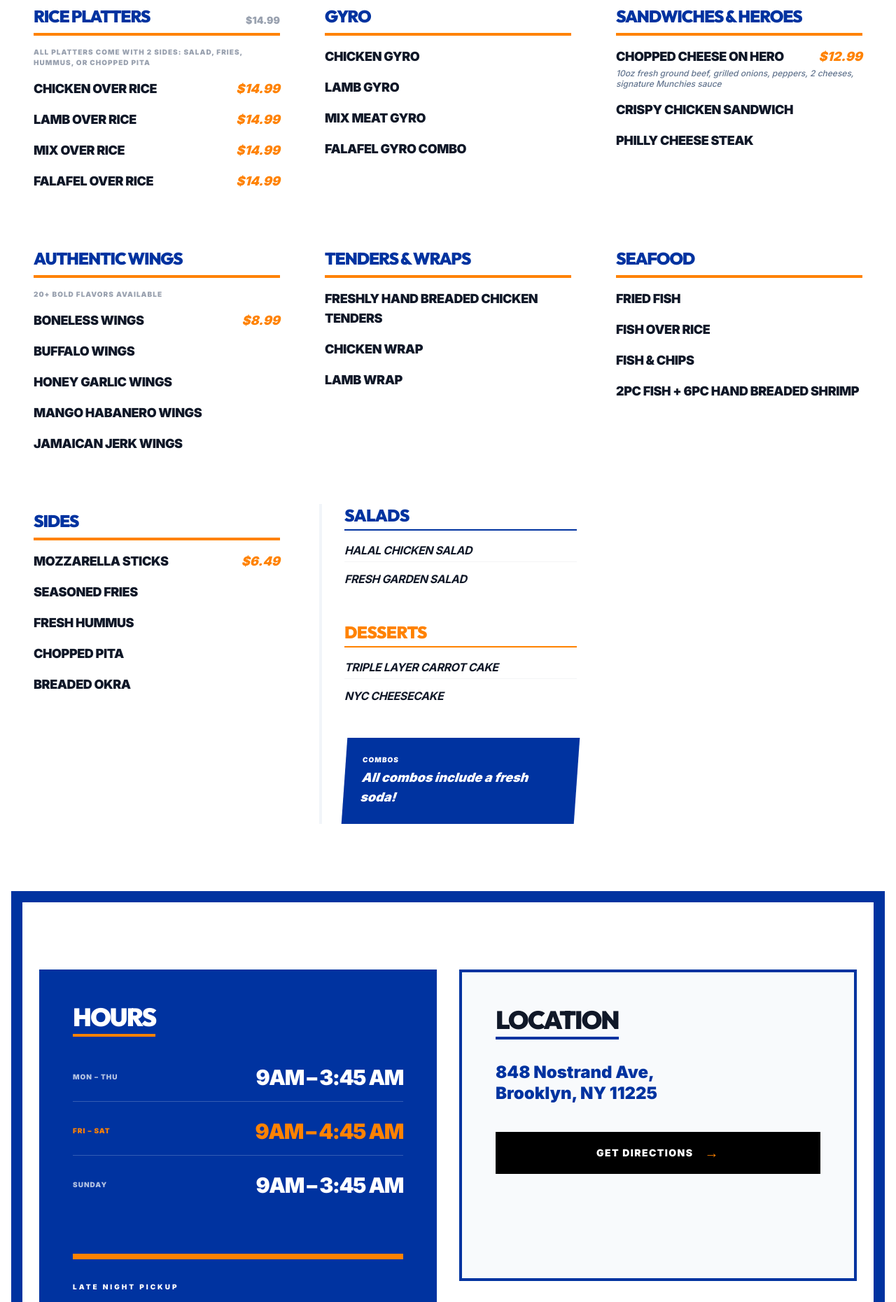
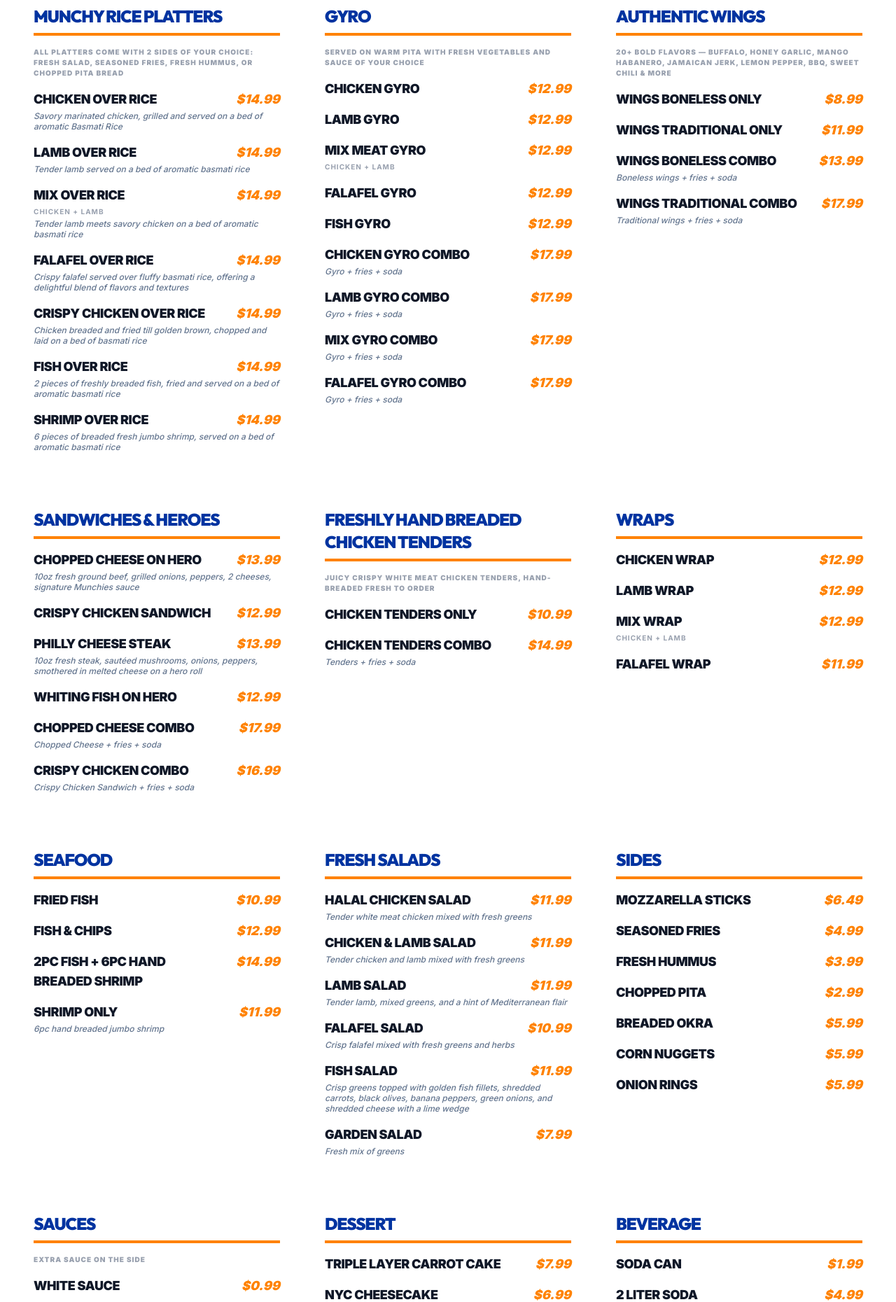
Before and after one commit to JoshKnowsCode/the-munchies-web, a React (Vite) app in the folder the-munchies---nyc-halal-fast-food/: page / in a window 1280 px wide. Shown: the part 2080-3940 px from the top of the page at 70% size. Built offline with nearby package versions, Linux system fonts and the light colour scheme.

Commit message:
Update menu categories and item descriptions

```diff
--- a/the-munchies---nyc-halal-fast-food/src/App.tsx
+++ b/the-munchies---nyc-halal-fast-food/src/App.tsx
@@ -47,63 +47,96 @@ interface MenuCategory {
 const MENU_CATEGORIES: MenuCategory[] = [
   {
     id: 'rice-platters',
-    title: 'Rice Platters',
-    description: 'All platters come with 2 sides: salad, fries, hummus, or chopped pita',
+    title: 'Munchy Rice Platters',
+    description: 'All platters come with 2 sides of your choice: fresh salad, seasoned fries, fresh hummus, or chopped pita bread',
     items: [
-      { name: 'Chicken Over Rice', price: '$14.99' },
-      { name: 'Lamb Over Rice', price: '$14.99' },
-      { name: 'Mix Over Rice', price: '$14.99', sub: 'Chicken + Lamb' },
-      { name: 'Falafel Over Rice', price: '$14.99' },
+      { name: 'Chicken Over Rice', price: '$14.99', description: 'Savory marinated chicken, grilled and served on a bed of aromatic Basmati Rice' },
+      { name: 'Lamb Over Rice', price: '$14.99', description: 'Tender lamb served on a bed of aromatic basmati rice' },
+      { name: 'Mix Over Rice', price: '$14.99', sub: 'Chicken + Lamb', description: 'Tender lamb meets savory chicken on a bed of aromatic basmati rice' },
+      { name: 'Falafel Over Rice', price: '$14.99', description: 'Crispy falafel served over fluffy basmati rice, offering a delightful blend of flavors and textures' },
+      { name: 'Crispy Chicken Over Rice', price: '$14.99', description: 'Chicken breaded and fried till golden brown, chopped and laid on a bed of basmati rice' },
+      { name: 'Fish Over Rice', price: '$14.99', description: '2 pieces of freshly breaded fish, fried and served on a bed of aromatic basmati rice' },
+      { name: 'Shrimp Over Rice', price: '$14.99', description: '6 pieces of breaded fresh jumbo shrimp, served on a bed of aromatic basmati rice' },
     ],
   },
   {
     id: 'gyro',
     title: 'Gyro',
+    description: 'Served on warm pita with fresh vegetables and sauce of your choice',
     items: [
-      { name: 'Chicken Gyro', price: '' },
-      { name: 'Lamb Gyro', price: '' },
-      { name: 'Mix Meat Gyro', price: '' },
-      { name: 'Falafel Gyro Combo', price: '' },
+      { name: 'Chicken Gyro', price: '$12.99' },
+      { name: 'Lamb Gyro', price: '$12.99' },
+      { name: 'Mix Meat Gyro', price: '$12.99', sub: 'Chicken + Lamb' },
+      { name: 'Falafel Gyro', price: '$12.99' },
+      { name: 'Fish Gyro', price: '$12.99' },
+      { name: 'Chicken Gyro Combo', price: '$17.99', description: 'Gyro + fries + soda' },
+      { name: 'Lamb Gyro Combo', price: '$17.99', description: 'Gyro + fries + soda' },
+      { name: 'Mix Gyro Combo', price: '$17.99', description: 'Gyro + fries + soda' },
+      { name: 'Falafel Gyro Combo', price: '$17.99', description: 'Gyro + fries + soda' },
+    ],
+  },
+  {
+    id: 'wings',
+    title: 'Authentic Wings',
+    description: '20+ bold flavors — Buffalo, Honey Garlic, Mango Habanero, Jamaican Jerk, Lemon Pepper, BBQ, Sweet Chili & more',
+    items: [
+      { name: 'Wings Boneless Only', price: '$8.99' },
+      { name: 'Wings Traditional Only', price: '$11.99' },
+      { name: 'Wings Boneless Combo', price: '$13.99', description: 'Boneless wings + fries + soda' },
+      { name: 'Wings Traditional Combo', price: '$17.99', description: 'Traditional wings + fries + soda' },
     ],
   },
   {
     id: 'sandwiches',
     title: 'Sandwiches & Heroes',
     items: [
-      { name: 'Chopped Cheese on Hero', price: '$12.99', description: '10oz fresh ground beef, grilled onions, peppers, 2 cheeses, signature Munchies sauce' },
-      { name: 'Crispy Chicken Sandwich', price: '' },
-      { name: 'Philly Cheese Steak', price: '' },
+      { name: 'Chopped Cheese on Hero', price: '$13.99', description: '10oz fresh ground beef, grilled onions, peppers, 2 cheeses, signature Munchies sauce' },
+      { name: 'Crispy Chicken Sandwich', price: '$12.99' },
+      { name: 'Philly Cheese Steak', price: '$13.99', description: '10oz fresh steak, sautéed mushrooms, onions, peppers, smothered in melted cheese on a hero roll' },
+      { name: 'Whiting Fish on Hero', price: '$12.99' },
+      { name: 'Chopped Cheese Combo', price: '$17.99', description: 'Chopped Cheese + fries + soda' },
+      { name: 'Crispy Chicken Combo', price: '$16.99', description: 'Crispy Chicken Sandwich + fries + soda' },
     ],
   },
   {
-    id: 'wings',
-    title: 'Authentic Wings',
-    description: '20+ bold flavors available',
+    id: 'tenders',
+    title: 'Freshly Hand Breaded Chicken Tenders',
+    description: 'Juicy crispy white meat chicken tenders, hand-breaded fresh to order',
     items: [
-      { name: 'Boneless Wings', price: '$8.99' },
-      { name: 'Buffalo Wings', price: '' },
-      { name: 'Honey Garlic Wings', price: '' },
-      { name: 'Mango Habanero Wings', price: '' },
-      { name: 'Jamaican Jerk Wings', price: '' },
+      { name: 'Chicken Tenders Only', price: '$10.99' },
+      { name: 'Chicken Tenders Combo', price: '$14.99', description: 'Tenders + fries + soda' },
     ],
   },
   {
-    id: 'tenders-wraps',
-    title: 'Tenders & Wraps',
+    id: 'wraps',
+    title: 'Wraps',
     items: [
-      { name: 'Freshly Hand Breaded Chicken Tenders', price: '' },
-      { name: 'Chicken Wrap', price: '' },
-      { name: 'Lamb Wrap', price: '' },
+      { name: 'Chicken Wrap', price: '$12.99' },
+      { name: 'Lamb Wrap', price: '$12.99' },
+      { name: 'Mix Wrap', price: '$12.99', sub: 'Chicken + Lamb' },
+      { name: 'Falafel Wrap', price: '$11.99' },
     ],
   },
   {
     id: 'seafood',
     title: 'Seafood',
     items: [
-      { name: 'Fried Fish', price: '' },
-      { name: 'Fish Over Rice', price: '' },
-      { name: 'Fish & Chips', price: '' },
-      { name: '2pc Fish + 6pc Hand Breaded Shrimp', price: '' },
+      { name: 'Fried Fish', price: '$10.99' },
+      { name: 'Fish & Chips', price: '$12.99' },
+      { name: '2pc Fish + 6pc Hand Breaded Shrimp', price: '$14.99' },
+      { name: 'Shrimp Only', price: '$11.99', description: '6pc hand breaded jumbo shrimp' },
+    ],
+  },
+  {
+    id: 'salads',
+    title: 'Fresh Salads',
+    items: [
+      { name: 'Halal Chicken Salad', price: '$11.99', description: 'Tender white meat chicken mixed with fresh greens' },
+      { name: 'Chicken & Lamb Salad', price: '$11.99', description: 'Tender chicken and lamb mixed with fresh greens' },
+      { name: 'Lamb Salad', price: '$11.99', description: 'Tender lamb, mixed greens, and a hint of Mediterranean flair' },
+      { name: 'Falafel Salad', price: '$10.99', description: 'Crisp falafel mixed with fresh greens and herbs' },
+      { name: 'Fish Salad', price: '$11.99', description: 'Crisp greens topped with golden fish fillets, shredded carrots, black olives, banana peppers, green onions, and shredded cheese with a lime wedge' },
+      { name: 'Garden Salad', price: '$7.99', description: 'Fresh mix of greens' },
     ],
   },
   {
@@ -111,10 +144,51 @@ const MENU_CATEGORIES: MenuCategory[] = [
     title: 'Sides',
     items: [
       { name: 'Mozzarella Sticks', price: '$6.49' },
-      { name: 'Seasoned Fries', price: '' },
-      { name: 'Fresh Hummus', price: '' },
-      { name: 'Chopped Pita', price: '' },
-      { name: 'Breaded Okra', price: '' },
+      { name: 'Seasoned Fries', price: '$4.99' },
+      { name: 'Fresh Hummus', price: '$3.99' },
+      { name: 'Chopped Pita', price: '$2.99' },
+      { name: 'Breaded Okra', price: '$5.99' },
+      { name: 'Corn Nuggets', price: '$5.99' },
+      { name: 'Onion Rings', price: '$5.99' },
+    ],
+  },
+  {
+    id: 'sauces',
+    title: 'Sauces',
+    description: 'Extra sauce on the side',
+    items: [
+      { name: 'White Sauce', price: '$0.99' },
+      { name: 'Hot Sauce', price: '$0.99' },
+      { name: 'Munchies Signature Sauce', price: '$0.99' },
+      { name: 'Sweet Chili Sauce', price: '$0.99' },
+      { name: 'BBQ Sauce', price: '$0.99' },
+      { name: 'Honey Garlic Sauce', price: '$0.99' },
+      { name: 'Mango Habanero Sauce', price: '$0.99' },
+      { name: 'Jamaican Jerk Sauce', price: '$0.99' },
+      { name: 'Green Sauce', price: '$0.99' },
+    ],
+  },
+  {
+    id: 'desserts',
+    title: 'Dessert',
+    items: [
+      { name: 'Triple Layer Carrot Cake', price: '$7.99' },
+      { name: 'NYC Cheesecake', price: '$6.99' },
+      { name: 'NY Style Strawberry Cheesecake', price: '$7.99' },
+      { name: 'Layered Chocolate Cake', price: '$7.99', description: 'Addictive ganache sauce with moist cake — arguably the best chocolate cake in Brooklyn' },
+      { name: 'Oreo Mousse Cake', price: '$7.99', description: 'Velvety texture, not too sweet' },
+      { name: 'Tres Leches Sundae Cup', price: '$6.99', description: 'Like a mad tasty pudding cake' },
+    ],
+  },
+  {
+    id: 'beverages',
+    title: 'Beverage',
+    items: [
+      { name: 'Soda Can', price: '$1.99' },
+      { name: '2 Liter Soda', price: '$4.99' },
+      { name: 'Water', price: '$1.50' },
+      { name: 'Juice', price: '$2.99' },
+      { name: "Munchies Juice (Grandma Punch)", price: '$3.00' },
     ],
   },
 ];
@@ -229,7 +303,6 @@ const MenuCard = ({ category }: { category: MenuCategory, key?: string | number
   <div className="bg-white p-2 transition-all group" id={`menu-cat-${category.id}`}>
     <div className="flex justify-between items-end mb-4 border-b-4 border-munchies-orange pb-2">
       <h3 className="text-2xl font-black text-munchies-blue uppercase tracking-tighter font-display">{category.title}</h3>
-      {category.id === 'rice-platters' && <span className="font-black text-gray-400 text-sm">$14.99</span>}
     </div>
     {category.description && (
       <p className="text-[10px] uppercase font-black text-gray-400 mb-4 tracking-widest">{category.description}</p>
@@ -241,6 +314,9 @@ const MenuCard = ({ category }: { category: MenuCategory, key?: string | number
             <span className="font-black text-gray-900 text-lg group-hover/item:text-munchies-blue transition-colors uppercase tracking-tight">{item.name}</span>
             {item.price && <span className="font-black text-munchies-orange whitespace-nowrap text-lg italic">{item.price}</span>}
           </div>
+          {item.sub && (
+            <p className="text-[10px] uppercase font-bold text-gray-400 tracking-widest">{item.sub}</p>
+          )}
           {item.description && (
             <p className="text-xs text-slate-500 leading-tight font-medium italic">{item.description}</p>
           )}
@@ -365,37 +441,15 @@ export default function App() {
               <MenuCard key={cat.id} category={cat} />
             ))}
 
-            {/* Special Categories Small Cards */}
-            <div className="flex flex-col gap-12 border-l-4 border-slate-100 pl-8">
-               <div className="group">
-                  <h3 className="text-2xl font-black mb-4 text-munchies-blue uppercase tracking-tight font-display border-b-2 border-munchies-blue pb-1">
-                    Salads
-                  </h3>
-                  <div className="space-y-3 font-bold uppercase tracking-tight italic">
-                    <div className="flex justify-between border-b border-gray-100 pb-1">
-                       <span>Halal Chicken Salad</span>
-                    </div>
-                    <div className="flex justify-between">
-                       <span>Fresh Garden Salad</span>
-                    </div>
-                  </div>
-               </div>
-               <div className="group">
-                  <h3 className="text-2xl font-black mb-4 text-munchies-orange uppercase tracking-tight font-display border-b-2 border-munchies-orange pb-1">
-                    Desserts
-                  </h3>
-                  <div className="space-y-3 font-bold uppercase tracking-tight italic">
-                    <div className="flex justify-between border-b border-gray-100 pb-1">
-                       <span>Triple Layer Carrot Cake</span>
-                    </div>
-                    <div className="flex justify-between">
-                       <span>NYC Cheesecake</span>
-                    </div>
-                  </div>
-               </div>
+            {/* Combos Banner */}
+            <div className="flex flex-col gap-8 border-l-4 border-slate-100 pl-8">
                <div className="bg-munchies-blue p-6 text-white skew-x-[-4deg]">
                  <p className="text-[10px] font-black uppercase tracking-widest mb-1">Combos</p>
                  <p className="text-lg font-black italic">All combos include a fresh soda!</p>
+               </div>
+               <div className="bg-black p-6 text-white skew-x-[-4deg]">
+                 <p className="text-[10px] font-black uppercase tracking-widest mb-1 text-munchies-orange">Super B🏈wl Specials</p>
+                 <p className="text-base font-black italic">Check our online menu for seasonal specials & limited-time deals!</p>
                </div>
             </div>
           </div>
@@ -445,13 +499,13 @@ export default function App() {
                </div>
 
                <div className="grid grid-cols-3 gap-3 md:gap-4">
-                   <a href="#" className="bg-munchies-blue h-20 md:h-24 flex items-center justify-center text-white hover:bg-munchies-orange transition-all skew-x-[-12deg]">
+                   <a href="https://www.instagram.com/bk.munchies/?hl=en" className="bg-munchies-blue h-20 md:h-24 flex items-center justify-center text-white hover:bg-munchies-orange transition-all skew-x-[-12deg]">
                       <Instagram size={28} className="skew-x-[12deg] md:w-[36px] md:h-[36px]" />
                    </a>
-                   <a href="#" className="bg-black h-20 md:h-24 flex items-center justify-center text-white hover:bg-munchies-orange transition-all skew-x-[-12deg]">
+                   <a href="https://www.facebook.com/p/The-Munchies-100083072355806/" className="bg-black h-20 md:h-24 flex items-center justify-center text-white hover:bg-munchies-orange transition-all skew-x-[-12deg]">
                       <Facebook size={28} className="skew-x-[12deg] md:w-[36px] md:h-[36px]" />
                    </a>
-                   <a href="#" className="bg-munchies-orange h-20 md:h-24 flex items-center justify-center text-white hover:bg-munchies-blue transition-all skew-x-[-12deg]">
+                   <a href="https://themunchies.dine.online/locations/3164528?fulfillment=pickup" target="_blank" rel="noopener noreferrer" className="bg-munchies-orange h-20 md:h-24 flex items-center justify-center text-white hover:bg-munchies-blue transition-all skew-x-[-12deg]">
                       <ExternalLink size={28} className="skew-x-[12deg] md:w-[36px] md:h-[36px]" />
                    </a>
                </div>
```
